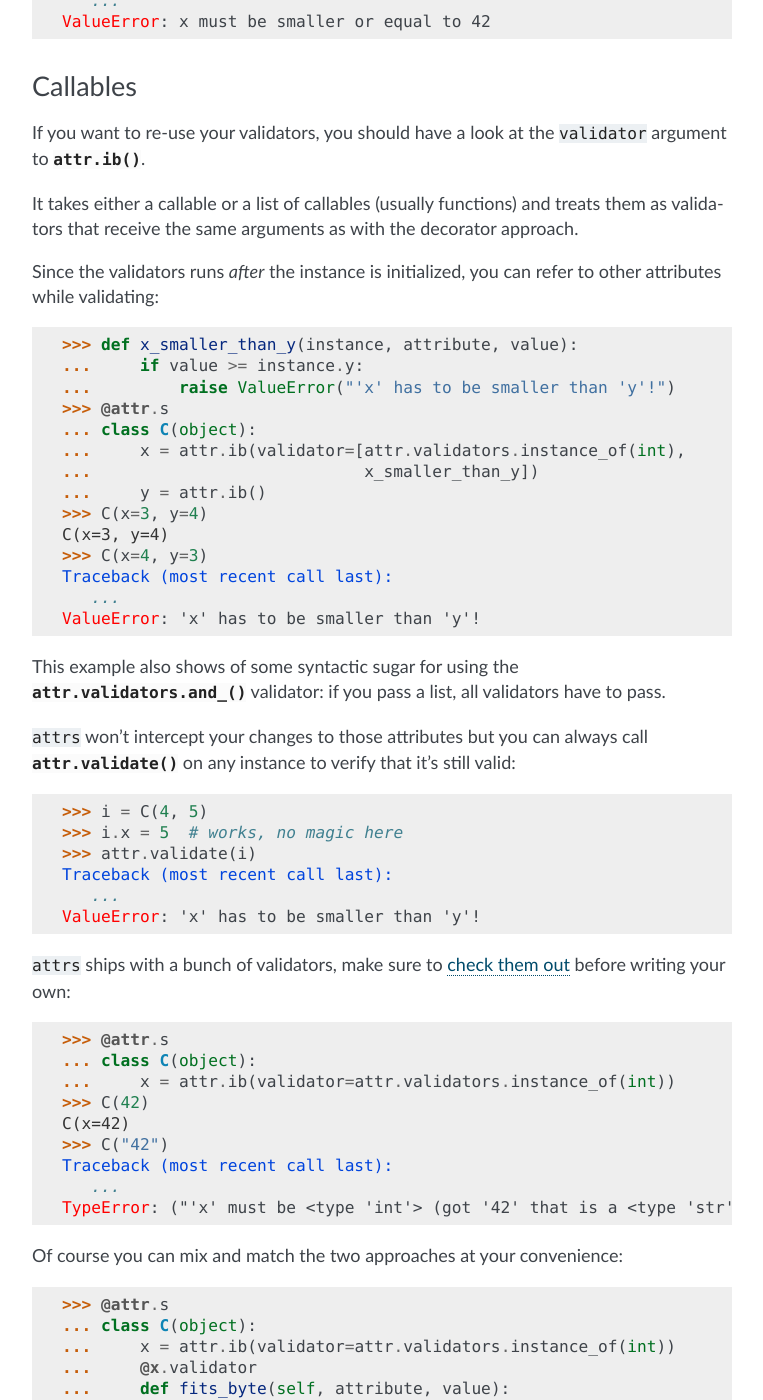
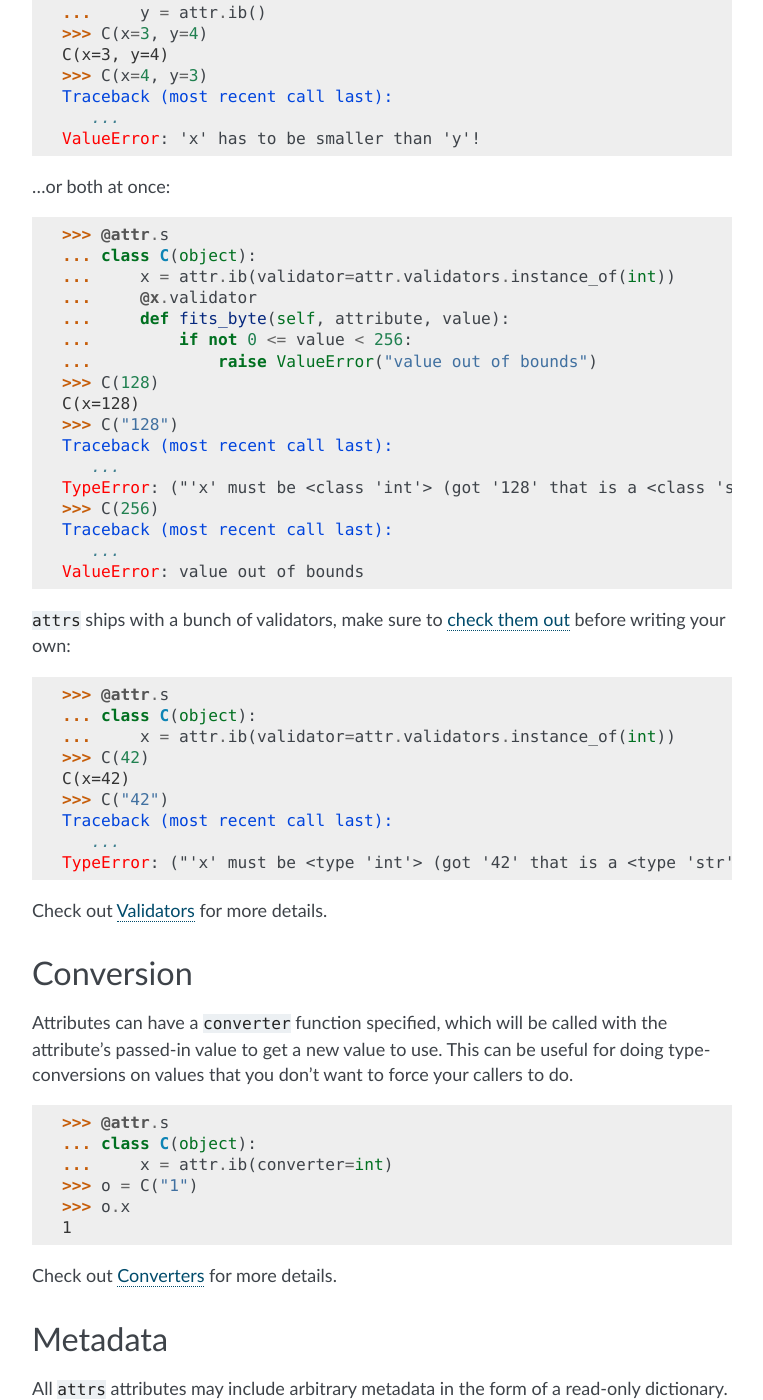
Before and after one commit to python-attrs/attrs, a Sphinx documentation site: the page built from docs/examples.rst, in a window 1280 px wide and 1400 px high, scrolled down 6516 px. Shown: the whole window, without its empty margins (368-1131 px from the left). Built offline with Sphinx 7.4.7, drawn with Linux system fonts in a browser that asks for light colours; some of the changed text lies outside the part shown.

Commit message:
Dedup examples

```diff
--- a/docs/examples.rst
+++ b/docs/examples.rst
@@ -299,18 +299,7 @@
 
 ``attrs`` offers two ways to define validators for each attribute and it's up to you to choose which one suites better your style and project.
 
-
-Decorator
-~~~~~~~~~
-
-The more straightforward way is by using the attribute's ``validator`` method as a decorator.
-The method has to accept three arguments:
-
-#. the *instance* that's being validated (aka ``self``),
-#. the *attribute* that it's validating, and finally
-#. the *value* that is passed for it.
-
-If the value does not pass the validator's standards, it just raises an appropriate exception.
+You can use a decorator:
 
 .. doctest::
 
@@ -328,15 +317,7 @@
       ...
    ValueError: x must be smaller or equal to 42
 
-
-Callables
-~~~~~~~~~
-
-If you want to re-use your validators, you should have a look at the ``validator`` argument to :func:`attr.ib()`.
-
-It takes either a callable or a list of callables (usually functions) and treats them as validators that receive the same arguments as with the decorator approach.
-
-Since the validators runs *after* the instance is initialized, you can refer to other attributes while validating:
+ ...or a callable...
 
 .. doctest::
 
@@ -355,34 +336,7 @@
       ...
    ValueError: 'x' has to be smaller than 'y'!
 
-This example also shows of some syntactic sugar for using the :func:`attr.validators.and_` validator: if you pass a list, all validators have to pass.
-
-``attrs`` won't intercept your changes to those attributes but you can always call :func:`attr.validate` on any instance to verify that it's still valid:
-
-.. doctest::
-
-   >>> i = C(4, 5)
-   >>> i.x = 5  # works, no magic here
-   >>> attr.validate(i)
-   Traceback (most recent call last):
-      ...
-   ValueError: 'x' has to be smaller than 'y'!
-
-``attrs`` ships with a bunch of validators, make sure to :ref:`check them out <api_validators>` before writing your own:
-
-.. doctest::
-
-   >>> @attr.s
-   ... class C(object):
-   ...     x = attr.ib(validator=attr.validators.instance_of(int))
-   >>> C(42)
-   C(x=42)
-   >>> C("42")
-   Traceback (most recent call last):
-      ...
-   TypeError: ("'x' must be <type 'int'> (got '42' that is a <type 'str'>).", Attribute(name='x', default=NOTHING, factory=NOTHING, validator=<instance_of validator for type <type 'int'>>, type=None), <type 'int'>, '42')
-
-Of course you can mix and match the two approaches at your convenience:
+...or both at once:
 
 .. doctest::
 
@@ -404,16 +358,22 @@
       ...
    ValueError: value out of bounds
 
-And finally you can disable validators globally:
 
-   >>> attr.set_run_validators(False)
-   >>> C("128")
-   C(x='128')
-   >>> attr.set_run_validators(True)
-   >>> C("128")
+``attrs`` ships with a bunch of validators, make sure to :ref:`check them out <api_validators>` before writing your own:
+
+.. doctest::
+
+   >>> @attr.s
+   ... class C(object):
+   ...     x = attr.ib(validator=attr.validators.instance_of(int))
+   >>> C(42)
+   C(x=42)
+   >>> C("42")
    Traceback (most recent call last):
       ...
-   TypeError: ("'x' must be <class 'int'> (got '128' that is a <class 'str'>).", Attribute(name='x', default=NOTHING, validator=[<instance_of validator for type <class 'int'>>, <function fits_byte at 0x10fd7a0d0>], repr=True, cmp=True, hash=True, init=True, metadata=mappingproxy({}), type=None, converter=None), <class 'int'>, '128')
+   TypeError: ("'x' must be <type 'int'> (got '42' that is a <type 'str'>).", Attribute(name='x', default=NOTHING, factory=NOTHING, validator=<instance_of validator for type <type 'int'>>, type=None), <type 'int'>, '42')
+
+Check out :ref:`validators` for more details.
 
 
 Conversion
@@ -431,23 +391,7 @@
     >>> o.x
     1
 
-Converters are run *before* validators, so you can use validators to check the final form of the value.
-
-.. doctest::
-
-    >>> def validate_x(instance, attribute, value):
-    ...     if value < 0:
-    ...         raise ValueError("x must be be at least 0.")
-    >>> @attr.s
-    ... class C(object):
-    ...     x = attr.ib(converter=int, validator=validate_x)
-    >>> o = C("0")
-    >>> o.x
-    0
-    >>> C("-1")
-    Traceback (most recent call last):
-        ...
-    ValueError: x must be be at least 0.
+Check out :ref:`converters` for more details.
 
 
 .. _metadata:
--- a/docs/init.rst
+++ b/docs/init.rst
@@ -251,6 +252,8 @@
    TypeError: ("'x' must be <class 'int'> (got '128' that is a <class 'str'>).", Attribute(name='x', default=NOTHING, validator=[<instance_of validator for type <class 'int'>>, <function fits_byte at 0x10fd7a0d0>], repr=True, cmp=True, hash=True, init=True, metadata=mappingproxy({}), type=None, converter=None), <class 'int'>, '128')
 
 
+.. _converters:
+
 Converters
 ----------
 
```
Also changed, not shown: other parts of docs/init.rst (+1 -0 lines).
